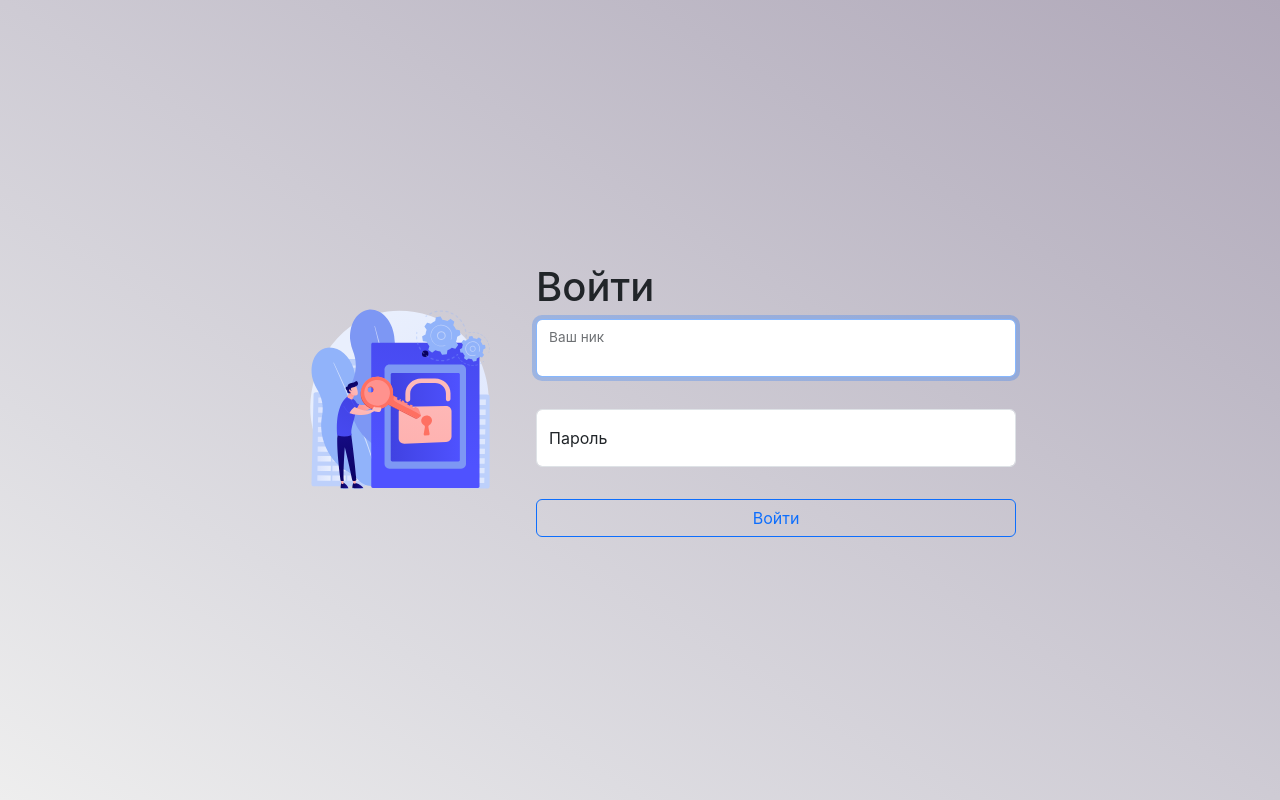
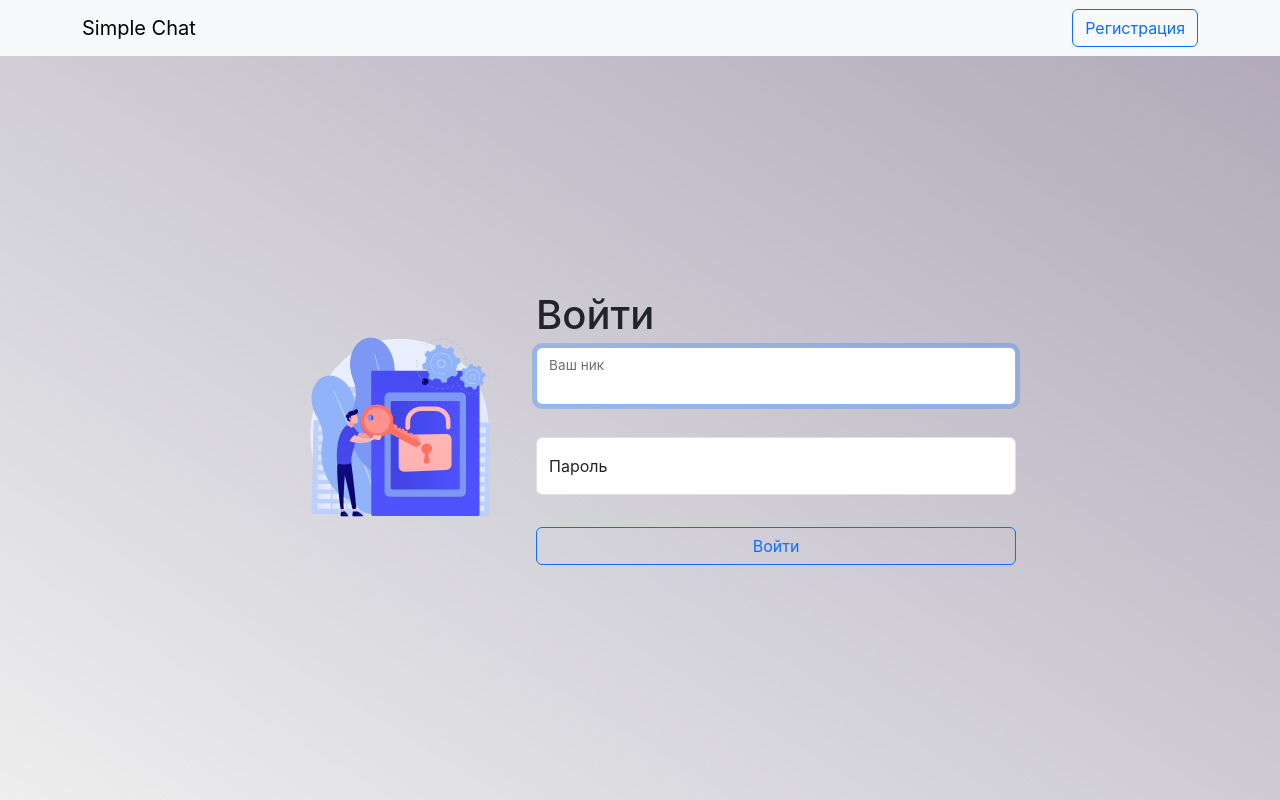
Before and after one commit to antliubimov/frontend-project-12, a React (Create React App) app in the folder frontend/: page /login in a window 1280 px wide. Built offline with nearby package versions, Linux system fonts and the light colour scheme; no server answers.

Commit message:
feat: Add Navbar to pages

```diff
--- a/frontend/src/components/App.jsx
+++ b/frontend/src/components/App.jsx
@@ -1,6 +1,7 @@
 import React, { useState, useMemo } from 'react';
 import { AuthContext } from '../contexts/index';
 import RouterConfig from '../routes/routerConfig';
+import Navbar from './Navbar';
 
 const AuthProvider = ({ children }) => {
   const currentUser = JSON.parse(localStorage.getItem('user'));
@@ -41,6 +42,7 @@ const AuthProvider = ({ children }) => {
 const App = () => (
   <AuthProvider>
     <div className="d-flex flex-column h-100">
+      <Navbar />
       <RouterConfig />
     </div>
   </AuthProvider>
--- /dev/null
+++ b/frontend/src/components/Navbar.jsx
@@ -0,0 +1,31 @@
+import React from 'react';
+// import { Link } from 'react-router-dom';
+import { useTranslation } from 'react-i18next';
+import {
+  Navbar as BootstrapNavbar,
+  Nav,
+  Container,
+  Button,
+} from 'react-bootstrap';
+import routes from '../routes/routes';
+import { useAuth } from '../hooks';
+
+const Navbar = () => {
+  const { logOut, user } = useAuth();
+  const { t } = useTranslation();
+  return (
+    <BootstrapNavbar className="bg-body-tertiary">
+      <Container>
+        <BootstrapNavbar.Brand href={routes.chatPagePath()}>{t('simpleChat')}</BootstrapNavbar.Brand>
+        {!user && (
+          <Nav.Link href={routes.signupPagePath()}>
+            <Button variant="outline-primary">{t('signup')}</Button>
+          </Nav.Link>
+        )}
+        {!!user && <Button onClick={logOut}>{t('logout')}</Button>}
+      </Container>
+    </BootstrapNavbar>
+  );
+};
+
+export default Navbar;
--- a/frontend/src/locales/en.js
+++ b/frontend/src/locales/en.js
@@ -1,11 +1,16 @@
 export default {
   translation: {
+    simpleChat: 'Simple Chat',
+    logout: 'Log out',
+    signup: 'Signup',
     login: {
       username: 'Username',
       password: 'Password',
       header: 'Login',
       submit: 'Submit',
       authFailed: 'Username or password in incorrect',
+      signup: 'Signup',
+      newAccount: "You don't have an account?",
     },
     channels: {
       channels: 'Channels',
--- a/frontend/src/locales/ru.js
+++ b/frontend/src/locales/ru.js
@@ -1,5 +1,8 @@
 export default {
   translation: {
+    simpleChat: 'Simple Chat',
+    logout: 'Выйти',
+    signup: 'Регистрация',
     login: {
       username: 'Ваш ник',
       password: 'Пароль',
```
